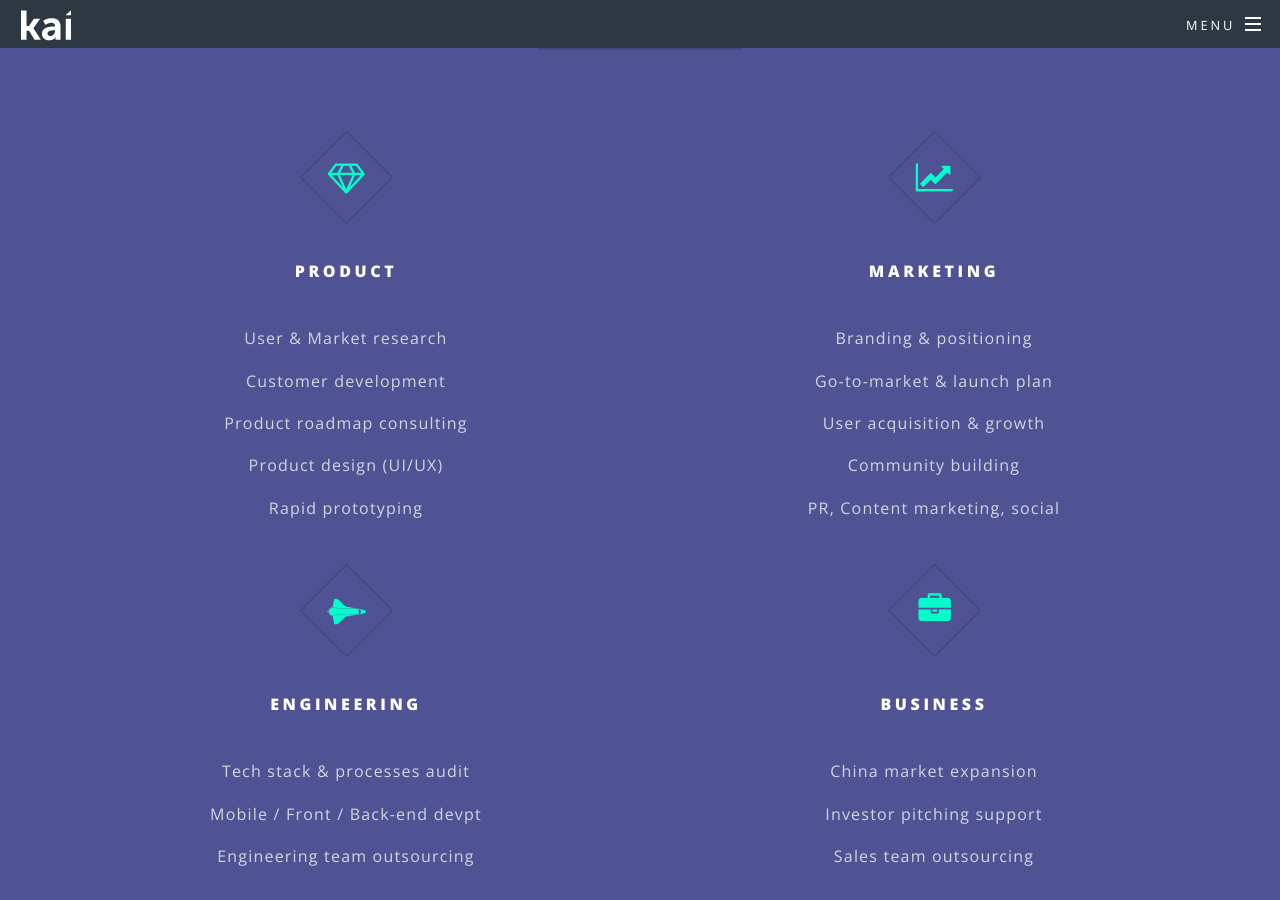
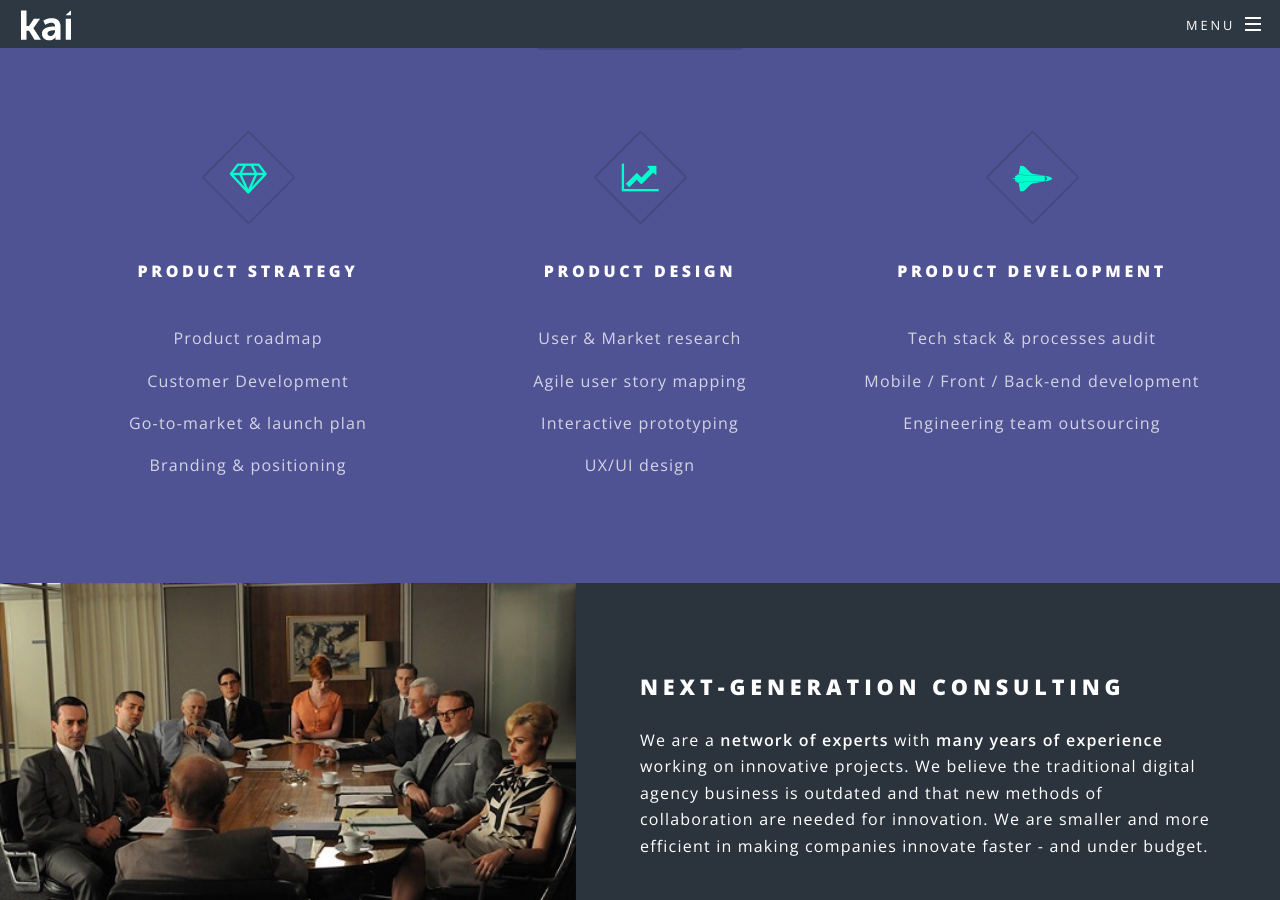
Before and after one commit to sguyon/kai, a Jekyll site: the page built from index.html, in a window 1280 px wide and 900 px high, scrolled down 1789 px. Built offline with Jekyll 4.4.1, drawn with Linux system fonts in a browser that asks for light colours; some of the changed text lies outside the part shown.

Commit message:
updated capabilities

```diff
--- a/index.html
+++ b/index.html
@@ -98,7 +98,6 @@ layout: landing
  -->            </div>
 					</section>
 
-
           <section id="three" class="wrapper style3 special">
             <div class="inner">
             <header class="major">
@@ -108,59 +107,42 @@ layout: landing
               </h2>
             </header>
             <div class="row">
-              <div class="6u 12u$(medium)">
+              <div class="4u 12u$(medium)">
                 <ul class="icons major">
                   <li><span class="icon fa-diamond major style1"><span class="label">Product</span></span></li>
                 </ul>
-                <h4>PRODUCT</h4>
+                <h4>PRODUCT STRATEGY</h4>
+                <br/>
+                <ul class="alt2">
+                  <li>Product roadmap</li>
+                  <li>Customer Development</li>
+                  <li>Go-to-market &amp; launch plan</li>
+                  <li>Branding &amp; positioning</li>
+                </ul>
+              </div>
+              <div class="4u 12u$(medium)">
+                <ul class="icons major">
+                  <li><span class="icon fa-line-chart major style1"><span class="label">Marketing</span></span></li>
+                </ul>
+                <h4>PRODUCT DESIGN</h4>
                 <br/>
                 <ul class="alt2">
                   <li>User &amp; Market research</li>
-                  <li>Customer development</li>
-                  <li>Product roadmap consulting</li>
-                  <li>Product design (UI/UX)</li>
-                  <li>Rapid prototyping</li>
+                  <li>Agile user story mapping</li>
+                  <li>Interactive prototyping</li>
+                  <li>UX/UI design</li>
                 </ul>
               </div>
-              <div class="6u$ 12u$(medium)">
-                <ul class="icons major">
-                  <li><span class="icon fa-line-chart major style1"><span class="label">Marketing</span></span></li>
-                </ul>
-                <h4>MARKETING</h4>
-                <br/>
-                <ul class="alt2">
-                  <li>Branding &amp; positioning</li>
-                  <li>Go-to-market &amp; launch plan</li>
-                  <li>User acquisition &amp; growth</li>
-                  <li>Community building</li>
-                  <li>PR, Content marketing, social</li>
-
-                </ul>
-              </div>
-            </div>
-            <div class="row">
-              <div class="6u 12u$(medium)">
+              <div class="4u$ 12u$(medium)">
                 <ul class="icons major">
                   <li><span class="icon fa-space-shuttle major style1"><span class="label">Engineering</span></span></li>
                 </ul>
-                <h4>ENGINEERING</h4>
+                <h4>PRODUCT DEVELOPMENT</h4>
                 <br/>
                 <ul class="alt2">
                   <li>Tech stack &amp; processes audit</li>
-                  <li>Mobile / Front / Back-end devpt</li>
+                  <li>Mobile / Front / Back-end development</li>
                   <li>Engineering team outsourcing</li>
-                </ul>
-              </div>
-              <div class="6u$ 12u$(medium)">
-                <ul class="icons major">
-                  <li><span class="icon fa-briefcase major style1"><span class="label">Business</span></span></li>
-                </ul>
-                <h4>BUSINESS</h4>
-                <br/>
-                <ul class="alt2">
-                  <li>China market expansion</li>
-                  <li>Investor pitching support</li>
-                  <li>Sales team outsourcing</li>
                 </ul>
               </div>
             </div>
```
Also changed, not shown: other parts of index.html (+1 -1 lines).
